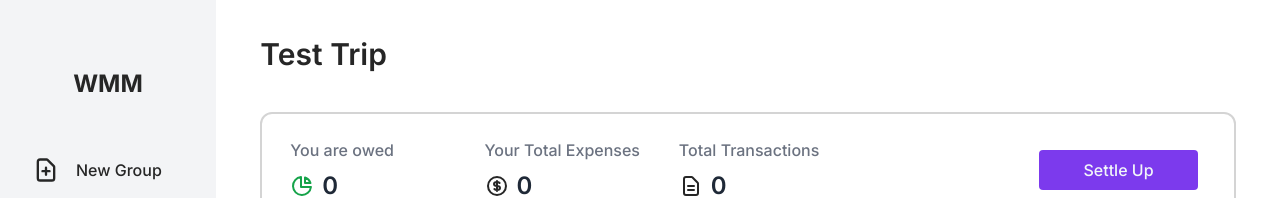
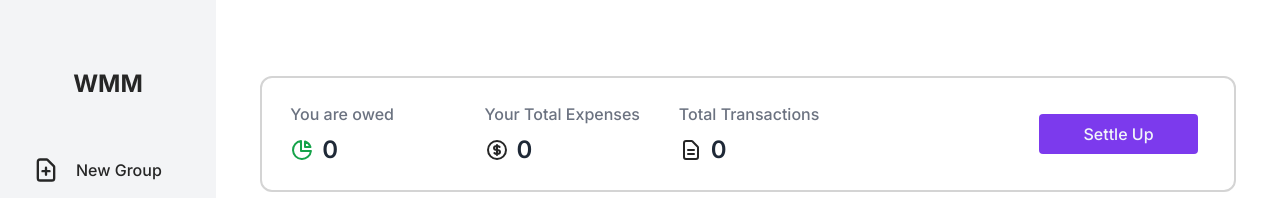
Before and after one commit to yanchenm/split, a Next.js app in the folder frontend/: page /app/group/1 in a window 1280 px wide. Shown: the top 198 px of the page. Built offline with nearby package versions, Linux system fonts and the light colour scheme; no server answers.

Commit message:
Update texts

```diff
--- a/frontend/pages/app/group/[id].tsx
+++ b/frontend/pages/app/group/[id].tsx
@@ -54,7 +54,7 @@ const DetailView: NextPage = () => {
                     <Sidebar />
                     <div className="flex flex-row w-full justify-center overflow-y-auto">
                       <div className="flex flex-col space-y-10 w-11/12 items-center">
-                        <h3 className="text-3xl font-semibold mt-9 w-full">{'Test Trip'}</h3>
+                        <h3 className="text-3xl font-semibold mt-9 w-full">{group?.name}</h3>
                         <GroupStats providedWeb3={consumerProps} group={group} settle={settle} txns={txns} />
                         <ExpenseList group={group} txns={txns} providedWeb3={consumerProps}/>
                       </div>
--- a/frontend/pages/index.tsx
+++ b/frontend/pages/index.tsx
@@ -140,7 +140,7 @@ const Home: NextPage<PageProps> = ({ ...props }) => {
                         <form onSubmit={formMethods.handleSubmit(onSubmit)}>
                           <div className="grid-cols-2 gap-x-3 gap-y-4 items-start justify-center max-w-full">
                             <div>
-                              <label className="dark:text-gray-300 text-sm">Name</label>
+                              <label className="dark:text-gray-300 text-sm">Username</label>
                               <Input
                                 id="username"
                                 formFieldName="username"
@@ -170,7 +170,7 @@ const Home: NextPage<PageProps> = ({ ...props }) => {
                           </div>
                           <div className="mt-6">
                             <div className={'text-red-600 text-center mb-3'}>{error}</div>
-                            <ButtonWithLoading buttonText="Submit" loading={isLoading} />
+                            <ButtonWithLoading buttonText="Register" loading={isLoading} />
                           </div>
                         </form>
                       </FormProvider>
```
